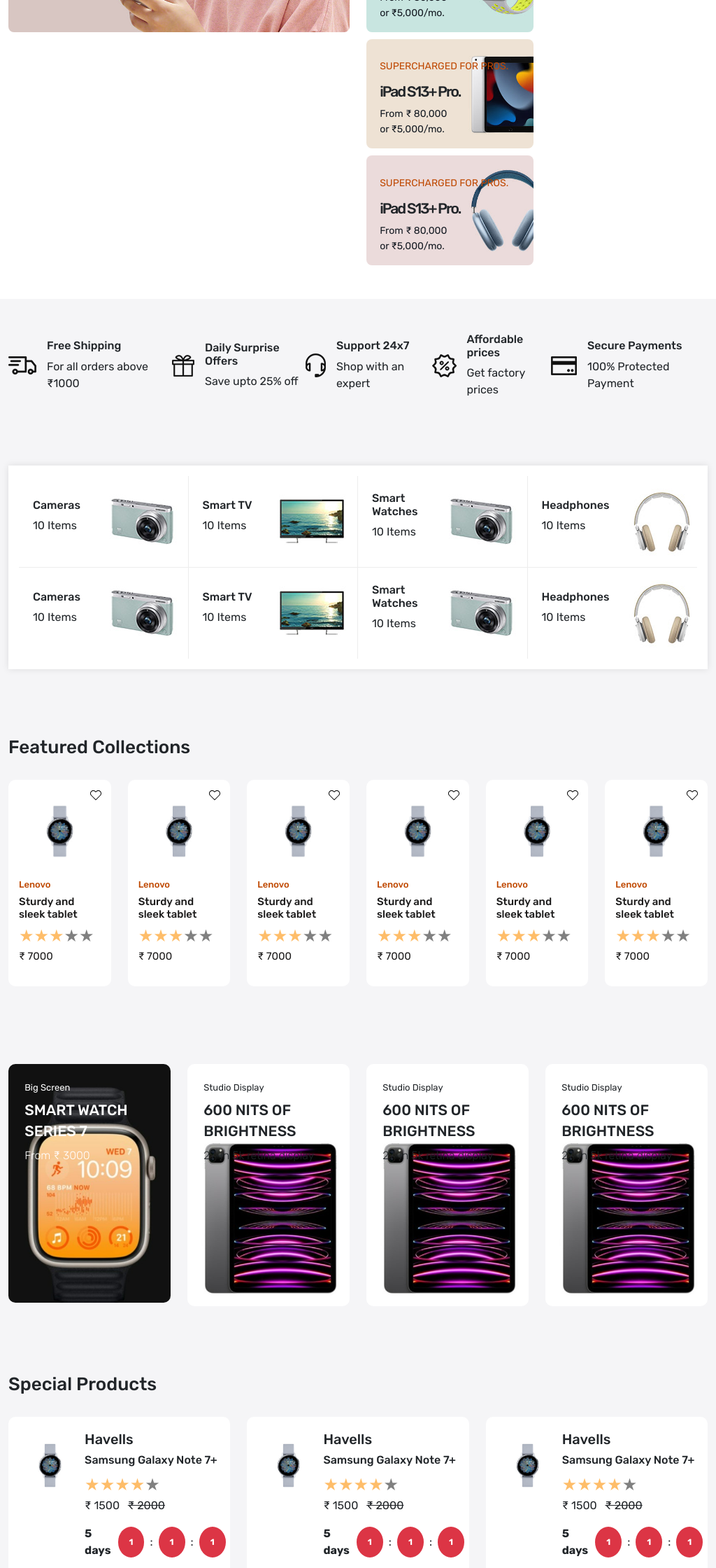
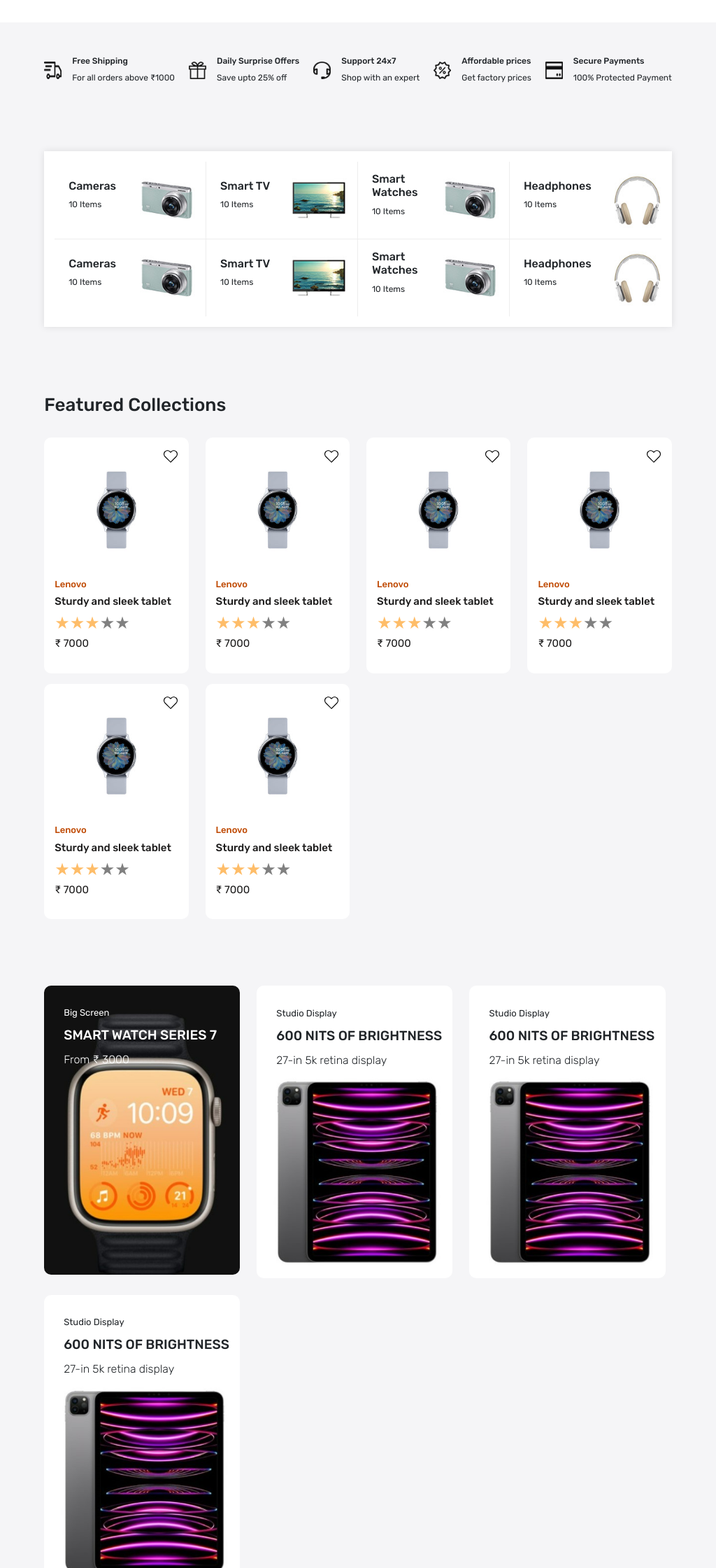
Before and after one commit to FaizanCod/ShopNest, a React (Create React App) app: page / in a window 1024 px wide. Shown: the part 560-2800 px from the top of the page at 70% size. Built offline with nearby package versions, Linux system fonts and the light colour scheme.

Commit message:
reponsive changes home page 1

```diff
--- a/src/App.css
+++ b/src/App.css
@@ -147,6 +147,10 @@
   border: 2px solid white;
   text-transform: uppercase;
   font-size: 0.8rem;
+}
+
+.download-btn {
+  width: 53%;
 }
 
 .download-btn .download-txt {
@@ -402,6 +406,20 @@
   padding: 20px 10px;
   border-radius: 10px;
   background-color: white;
+}
+
+.special-product-card .badge {
+  padding: 12px;
+  border-radius: 20px;
+}
+
+.special-product-card .discount-till>div {
+  gap: 5px;
+}
+
+.special-product-card .discount-till p.badge {
+  font-size: 14px;
+  margin-bottom: 0;
 }
 
 /* Famous Card */
@@ -928,3 +946,242 @@
   font-size: 16px;
   color: var(--color-131921);
 }
+
+/* Media Queries (Laptop) */
+
+@media screen and (max-width: 1400px) {
+  .container-xxl {
+    max-width: 90%;
+  }
+
+  .header-top-strip p {
+    font-size: 15px;
+  }
+
+  .header-upper p {
+    font-size: 15px;
+  }
+
+  .search {
+    max-width: 25%;
+  }
+
+  .header-upper .col-5 {
+    width: 50%;
+  }
+
+  .featured-wrapper .col-2,
+  .popular-wrapper .col-2 {
+    width: 20%;
+  }
+
+  .featured-wrapper .wishlist-icon img,
+  .popular-wrapper .wishlist-icon img {
+    height: 20px;
+    width: 20px;
+  }
+
+  .featured-wrapper .wishlist-icon,
+  .popular-wrapper .wishlist-icon {
+    top: 14px;
+    right: 16px;
+  }
+
+  .featured-wrapper .action-bar button img,
+  .popular-wrapper .action-bar button img {
+    height: 20px;
+    width: 20px;
+  }
+
+  .featured-wrapper .action-bar,
+  .popular-wrapper .action-bar {
+    top: 38px;
+  }
+
+  .featured-wrapper .product-card:hover .action-bar,
+  .popular-wrapper .product-card:hover .action-bar {
+    right: 15px;
+  }
+
+  .famous-wrapper .col-3 {
+    width: 33%;
+  }
+
+  .famous-card h5 {
+    font-size: 19px;
+  }
+}
+
+@media screen and (max-width: 1175px) and (min-width: 1024px) {
+  .small-banner {
+    width: 48%;
+  }
+
+  .main-banner-content h4 {
+    font-size: 16px;
+    line-height: 18px;
+  }
+
+  .main-banner-content h5 {
+    font-size: 34px;
+    line-height: 48px;
+  }
+
+  .main-banner-content p {
+    font-size: 15px;
+    line-height: 24px;
+  }
+
+  .small-banner-content h4 {
+    font-size: 10px;
+    line-height: 12px;
+  }
+
+  .small-banner-content h5 {
+    font-size: 20px;
+    line-height: 20px;
+  }
+
+  .small-banner-content p {
+    font-size: 11px;
+    line-height: 16px;
+  }
+
+  .services h6,
+  .services p {
+    font-size: 12px;
+  }
+
+  .services img {
+    height: 25px;
+    width: 25px;
+  }
+
+  .categories img {
+    width: 90px;
+    height: 90px;
+  }
+
+  .categories h5,
+  .categories p {
+    font-size: 12px;
+  }
+
+  .featured-wrapper .col-2,
+  .popular-wrapper .col-2 {
+    width: 25%;
+  }
+
+  .featured-wrapper .wishlist-icon img,
+  .popular-wrapper .wishlist-icon img {
+    height: 20px;
+    width: 20px;
+  }
+
+  .featured-wrapper .wishlist-icon,
+  .popular-wrapper .wishlist-icon {
+    top: 14px;
+    right: 16px;
+  }
+
+  .featured-wrapper .action-bar button img,
+  .popular-wrapper .action-bar button img {
+    height: 20px;
+    width: 20px;
+  }
+
+  .featured-wrapper .action-bar,
+  .popular-wrapper .action-bar {
+    top: 38px;
+  }
+
+  .featured-wrapper .product-card:hover .action-bar,
+  .popular-wrapper .product-card:hover .action-bar {
+    right: 15px;
+  }
+}
+
+@media screen and (max-width:1300px) and (min-width: 1024px) {
+  .special-product-card .discount-till {
+    flex-direction: column;
+    gap: 5px;
+  }
+
+  .special-product-card .discount-till p b {
+    font-size: 18px;
+  }
+
+  .special-product-card .add-cart-btn {
+    display: flex;
+    justify-content: center;
+  }
+
+  .special-product-card>div {
+    flex-direction: column;
+    align-items: center;
+  }
+
+  .special-product-card .discount-till .timer {
+    gap: 10px;
+  }
+
+  .special-product-card .timer p {
+    padding: 12px;
+    font-size: 12px;
+  }
+
+  .special-product-card>div .col-5,
+  .special-product-card>div .col-7 {
+    width: 100%;
+  }
+
+  .special-product-card>div .col-7 {
+    padding: 5px 20px;
+  }
+
+  .special-product-card .col-5 img {
+    width: 100%;
+  }
+
+  .special-product-card .prod-count p {
+    text-align: center;
+  }
+
+  .special-product-card .progress {
+    margin-right: 0 !important;
+  }
+}
+
+@media screen and (max-width:1300px) and (min-width: 1175px) {
+  .services h6,
+  .services p {
+    font-size: 14px;
+  }
+
+  .services img {
+    height: 30px;
+    width: 30px;
+  }
+}
+
+@media screen and (max-width: 1345px) and (min-width: 1300px) {
+  .special-product-card .discount-till p b {
+    font-size: 13px;
+  }
+}
+
+@media screen and (max-width: 1263px) {
+  .download-btns {
+    flex-direction: column;
+  }
+
+  .download-btn {
+    width: 100% !important;
+    justify-content: center;
+    margin-top: 5px;
+  }
+
+  .download-btns .download-btn {
+    margin-left: 0 !important;
+  }
+}
--- a/src/App.js
+++ b/src/App.js
@@ -32,7 +32,7 @@
 						<Route index element={<Home />} />
 						<Route path="about" element={<About />} />
 						<Route path="contact" element={<Contact />} />
-						<Route path="store" element={<Store />} />
+						<Route path="product" element={<Store />} />
 						<Route path="blogs" element={<Blog />} />
 						<Route path="blog/:id" element={<SingleBlog />} />
 						<Route path="compare-products" element={<Compare />} />
--- a/src/components/Footer.js
+++ b/src/components/Footer.js
@@ -116,25 +116,25 @@
 								<Link className="text-white mb-1 py-2">Tablets</Link>
 							</div>
 						</div>
-						<div className="col-3">
+						<div className="col-3 download">
 							<h5 className="text-white mb-4">Our App</h5>
 							<div className="d-flex flex-column">
 								<p className="text-white mb-0">
 									Download our app and get extra 15% discount on your first
 									order!
 								</p>
-								<div className="d-flex mt-3">
+								<div className="d-flex justify-content-between align-items-center mt-3 download-btns">
 									<div className="d-flex align-items-center download-btn">
 										<button
 											type="button"
 											className="btn btn-light text-start d-flex align-items-center"
 										>
-											<i className="row-8 me-2 fs-4">
+											<i className="row-8 me-2 fs-6">
 												<BsGooglePlay />
 											</i>
 											<span className="row-4 download-txt">
 												Get it on <br />
-												<span className="download-txt-2">Google Play</span>
+												<span className="download-txt-2">Play Store</span>
 											</span>
 										</button>
 									</div>
@@ -143,11 +143,11 @@
 											type="button"
 											className="btn btn-light text-start d-flex align-items-center"
 										>
-											<i className="row-8 me-2 fs-4">
+											<i className="row-8 me-2 fs-6">
 												<BsApple />
 											</i>
 											<span className="row-4 download-txt">
-												Download from <br />
+												Get it from <br />
 												<span className="download-txt-2">App Store</span>
 											</span>
 										</button>
--- a/src/components/Header.js
+++ b/src/components/Header.js
@@ -37,7 +37,7 @@
 								<Link to="/" className="text-white">ShopNest.</Link>
 							</h2>
 						</div>
-						<div className="col-4">
+						<div className="col-4 search">
 							<div className="input-group">
 								<input
 									type="text"
@@ -139,7 +139,7 @@
 								<div className="menu-links">
 									<div className="d-flex align-items-center gap-15">
 										<NavLink to="/">Home</NavLink>
-										<NavLink to="/store">Our Store</NavLink>
+										<NavLink to="/product">Our Store</NavLink>
 										<NavLink to="/blogs">Blogs</NavLink>
 										<NavLink to="/contact">Contact</NavLink>
 									</div>
--- a/src/components/ProductCard.js
+++ b/src/components/ProductCard.js
@@ -16,10 +16,19 @@
 	return (
 		<div
 			className={`${
-				location.pathname == "/store" ? `gr-${grid}` : "col-2"
+				location.pathname == "/product" ? `gr-${grid}` : "col-2"
 			} mb-2`}
 		>
-			<Link to="/product/:id" className="product-card position-relative">
+			<Link
+				to={`${
+					location.pathname == "/"
+						? "product/:id"
+						: location.pathname == "/product/:id"
+						? "/product/:id"
+						: ":id"
+				}`}
+				className="product-card position-relative"
+			>
 				<div className="wishlist-icon position-absolute">
 					<button className="bg-transparent border-0">
 						<img src={wish} alt="wishlist" />
--- a/src/components/SpecialProduct.js
+++ b/src/components/SpecialProduct.js
@@ -7,10 +7,10 @@
 		<div className="col-4 mb-3">
 			<div className="special-product-card">
 				<div className="d-flex justify-content-between">
-					<div className="col-4">
+					<div className="col-5">
 						<img src="images/watch.jpg" className="img-fluid" alt="watch" />
 					</div>
-					<div className="col-8">
+					<div className="col-7">
 						<div className="special-product-content">
 							<h5 className="brand">Havells</h5>
 							<h6 className="title">Samsung Galaxy Note 7+</h6>
@@ -30,10 +30,10 @@
 							<p className="mb-0">
 								<b>5 days</b>
 							</p>
-							<div className="d-flex gap-8 align-items-center">
-								<span className="badge rounded-circle p-3 bg-danger">1</span>:
-								<span className="badge rounded-circle p-3 bg-danger">1</span>:
-								<span className="badge rounded-circle p-3 bg-danger">1</span>
+							<div className="d-flex align-items-center timer">
+								<p className="badge bg-danger">12</p>:
+								<p className="badge bg-danger">12</p>:
+								<p className="badge bg-danger">12</p>
 							</div>
 						</div>
 						<div className="prod-count my-3">
@@ -45,11 +45,13 @@
 									aria-valuenow="25"
 									aria-valuemin="0"
 									aria-valuemax="100"
-									style={{ width: "25%" }}
+									style={{ width: "25%", color: "#febd69" }}
 								></div>
 							</div>
 						</div>
-                        <Link className="button">Add to Cart</Link>
+						<div className="mt-2 add-cart-btn">
+							<Link className="button">Add to Cart</Link>
+						</div>
 					</div>
 				</div>
 			</div>
--- a/src/pages/Home.js
+++ b/src/pages/Home.js
@@ -192,9 +192,9 @@
 					<ProductCard />
 				</div>
 			</Container>
-			<Container class1="famous-wrapper py-5 home-wrapper-2">
+			<Container class1="famous-wrapper py-2 home-wrapper-2">
 				<div className="row">
-					<div className="col-3">
+					<div className="col-3 mt-4">
 						<div className="famous-card position-relative">
 							<img
 								src="images/famous-1-2.jpg"
@@ -208,7 +208,7 @@
 							</div>
 						</div>
 					</div>
-					<div className="col-3">
+					<div className="col-3 mt-4">
 						<div className="famous-card position-relative">
 							<img
 								src="images/famous-2-3.jpg"
@@ -222,7 +222,7 @@
 							</div>
 						</div>
 					</div>
-					<div className="col-3">
+					<div className="col-3 mt-4">
 						<div className="famous-card position-relative">
 							<img
 								src="images/famous-2-3.jpg"
@@ -236,7 +236,7 @@
 							</div>
 						</div>
 					</div>
-					<div className="col-3">
+					<div className="col-3 mt-4">
 						<div className="famous-card position-relative">
 							<img
 								src="images/famous-2-3.jpg"
```
